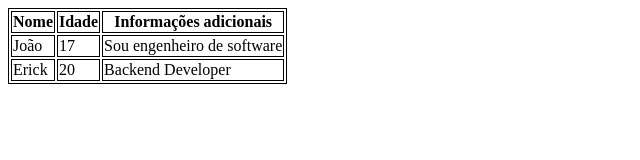
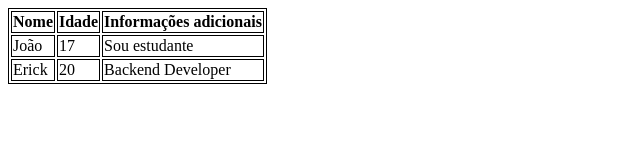
Before and after one commit to MCosta19/aula-tabela, a plain HTML site: page index.html in a window 1280 px wide. Shown: the whole page, without its empty margins (0-640 px from the left). Drawn offline with Linux system fonts and the light colour scheme.

```diff
--- a/index.html
+++ b/index.html
@@ -23,7 +23,7 @@
             <tr>
                 <td>João</td>
                 <td>17</td>
-                <td>Sou engenheiro de software</td>
+                <td>Sou estudante</td>
             </tr>
             <tr>
                 <td>Erick</td>
```
